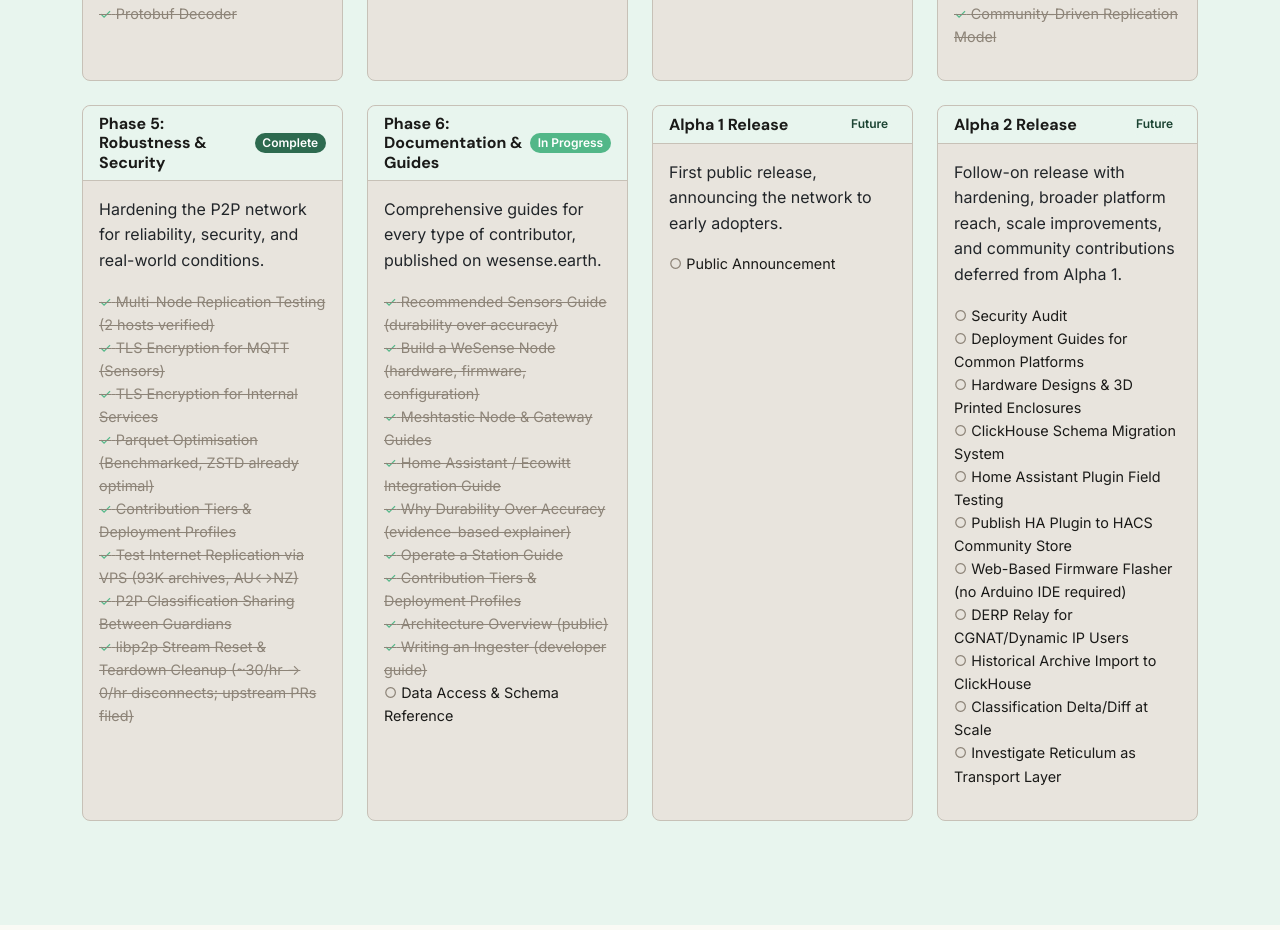
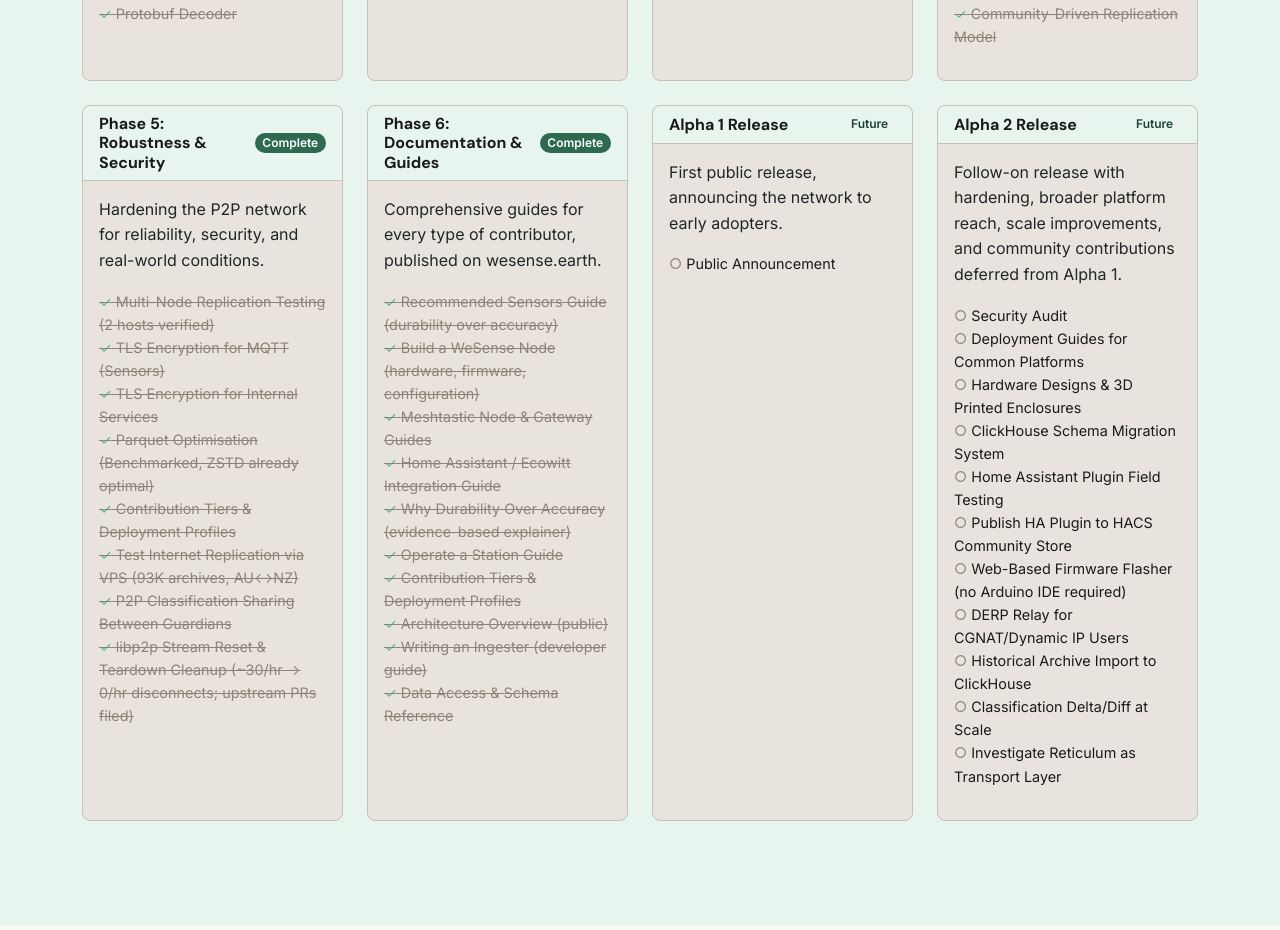
Before and after one commit to wesense-earth/wesense-website, a React (Vite) app: page / in a window 1280 px wide. Shown: the part 7440-8370 px from the top of the page. Built offline with nearby package versions, Linux system fonts and the light colour scheme.

Commit message:
Mark Phase 6 as complete

```diff
--- a/src/components/Roadmap.jsx
+++ b/src/components/Roadmap.jsx
@@ -75,8 +75,8 @@ const roadmapPhases = [
   },
   {
     phase: 'Phase 6: Documentation & Guides',
-    status: 'In Progress',
-    badgeClass: 'bg-brand-medium',
+    status: 'Complete',
+    badgeClass: 'bg-brand',
     description: 'Comprehensive guides for every type of contributor, published on wesense.earth.',
     items: [
       { text: 'Recommended Sensors Guide (durability over accuracy)', done: true },
@@ -88,7 +88,7 @@ const roadmapPhases = [
       { text: 'Contribution Tiers & Deployment Profiles', done: true },
       { text: 'Architecture Overview (public)', done: true },
       { text: 'Writing an Ingester (developer guide)', done: true },
-      { text: 'Data Access & Schema Reference', done: false },
+      { text: 'Data Access & Schema Reference', done: true },
     ],
   },
   {
```
